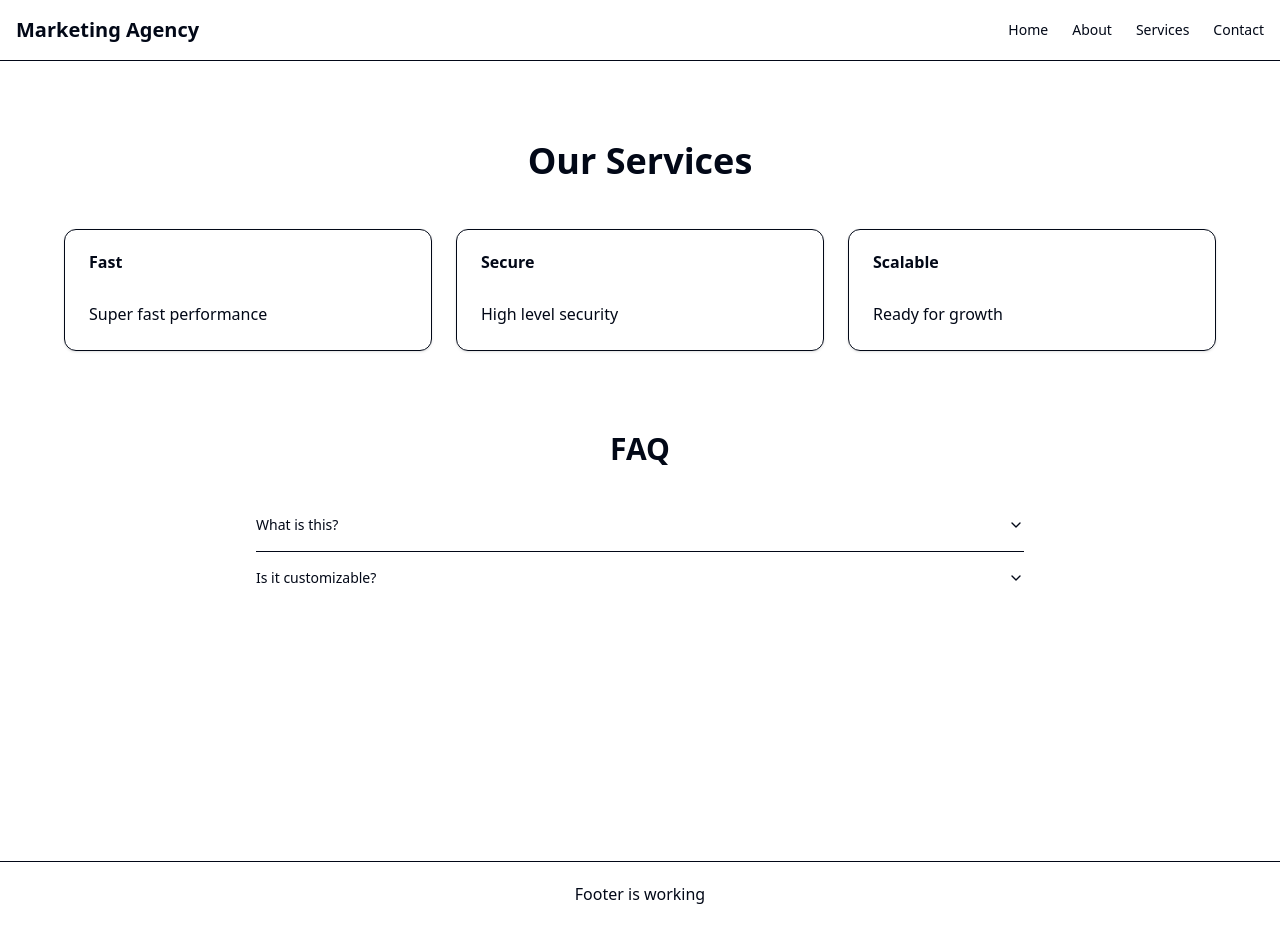
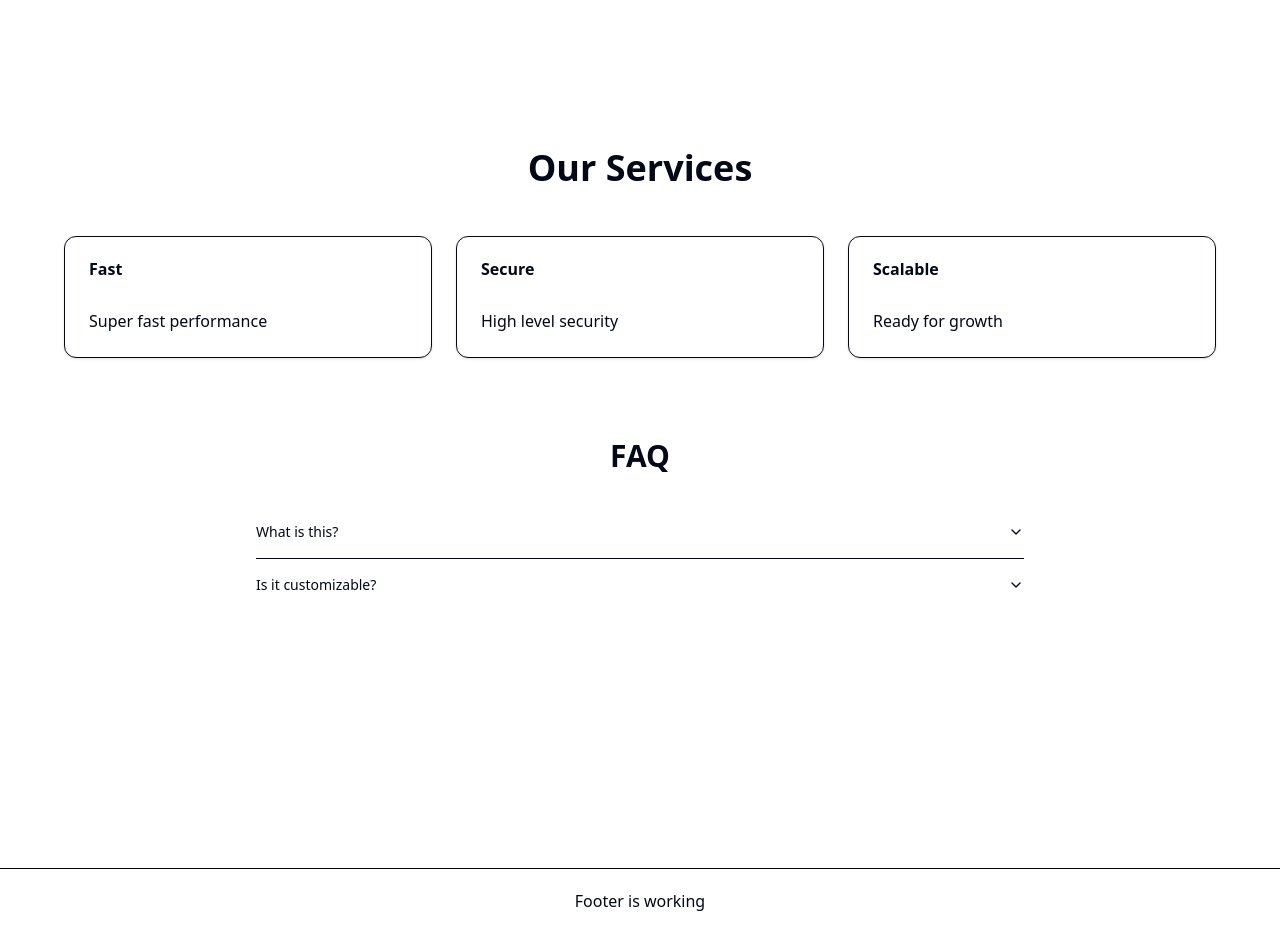
Before and after one commit to Lahcen-Ouhassou/Marketing-Agency-LandingPage, a React (Vite) app: page /services in a window 1280 px wide. Built offline with nearby package versions, Linux system fonts and the light colour scheme.

Commit message:
UpdNavbarPages

```diff
--- a/src/components/layout/Navbar.jsx
+++ b/src/components/layout/Navbar.jsx
@@ -5,12 +5,12 @@ export default function Navbar() {
   const [open, setOpen] = useState(false);
 
   return (
-    <header className="border-b">
-      <div className="mx-auto max-w-screen-xl px-4 py-4 flex items-center justify-between">
-        <h1 className="text-xl font-bold">Marketing Agency</h1>
+    <header className="">
+      <div className="mx-auto max-w-screen-xl px-4 py-5 flex items-center justify-between">
+        <h1 className="text-xl font-bold text-white">Marketing Agency</h1>
 
         {/* Desktop */}
-        <nav className="hidden md:flex gap-6 text-sm">
+        <nav className="hidden md:flex gap-6 text-l text-white">
           <Link to="/">Home</Link>
           <Link to="/about">About</Link>
           <Link to="/services">Services</Link>
@@ -19,7 +19,7 @@ export default function Navbar() {
 
         {/* Mobile button */}
         <button
-          className="md:hidden cursor-pointer "
+          className="md:hidden cursor-pointer text-white"
           onClick={() => setOpen(!open)}
         >
           ☰☰
@@ -29,7 +29,7 @@ export default function Navbar() {
       {/* Mobile menu */}
 
       {open && (
-        <div className="md:hidden grid grid-cols-1 border-t px-4 py-4 space-y-3">
+        <div className="md:hidden grid grid-cols-1  px-4 py-4 space-y-3 text-white cursor-pointer">
           <Link to="/">Home</Link>
           <Link to="/about">About</Link>
           <Link to="/services">Services</Link>
```
